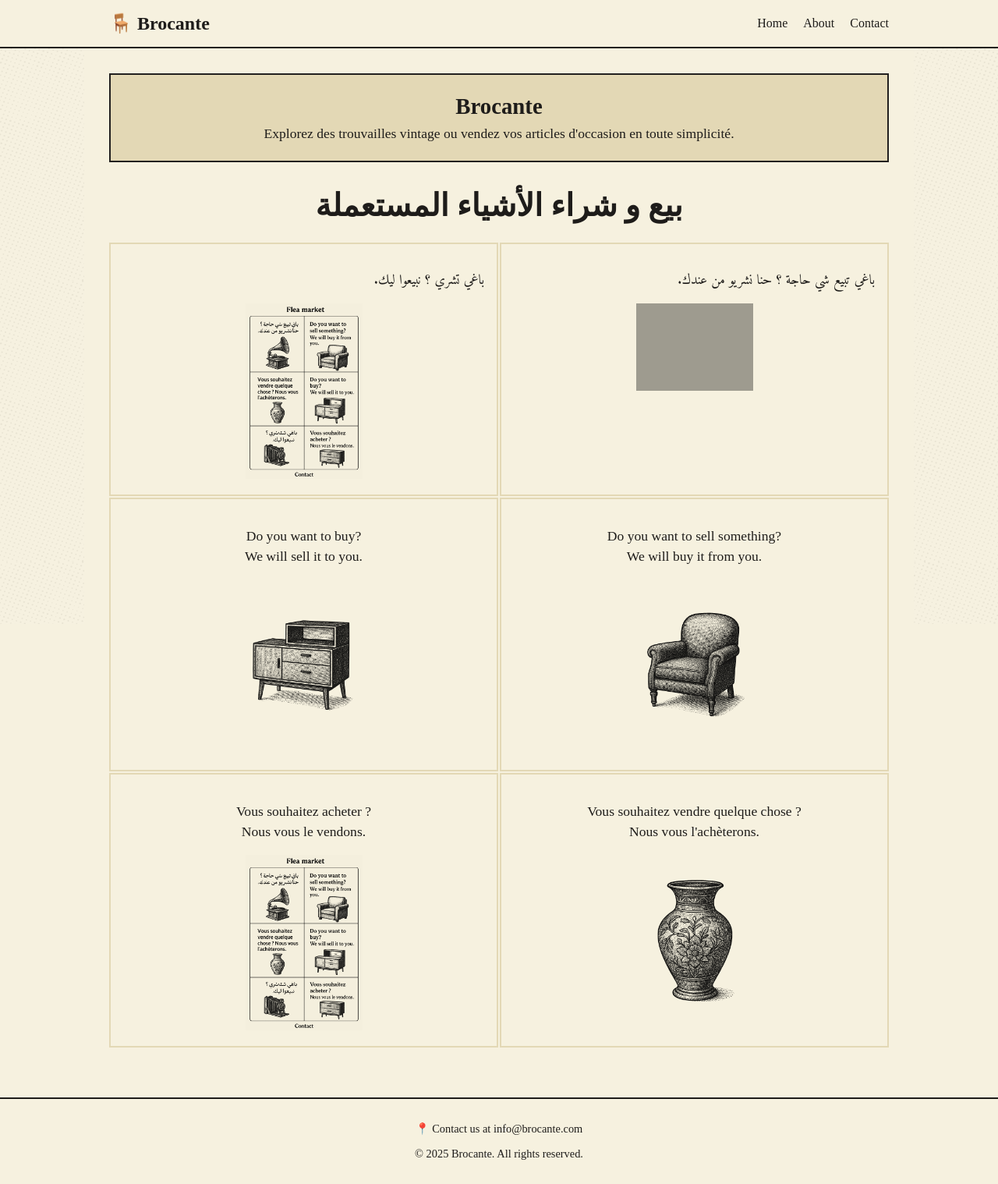
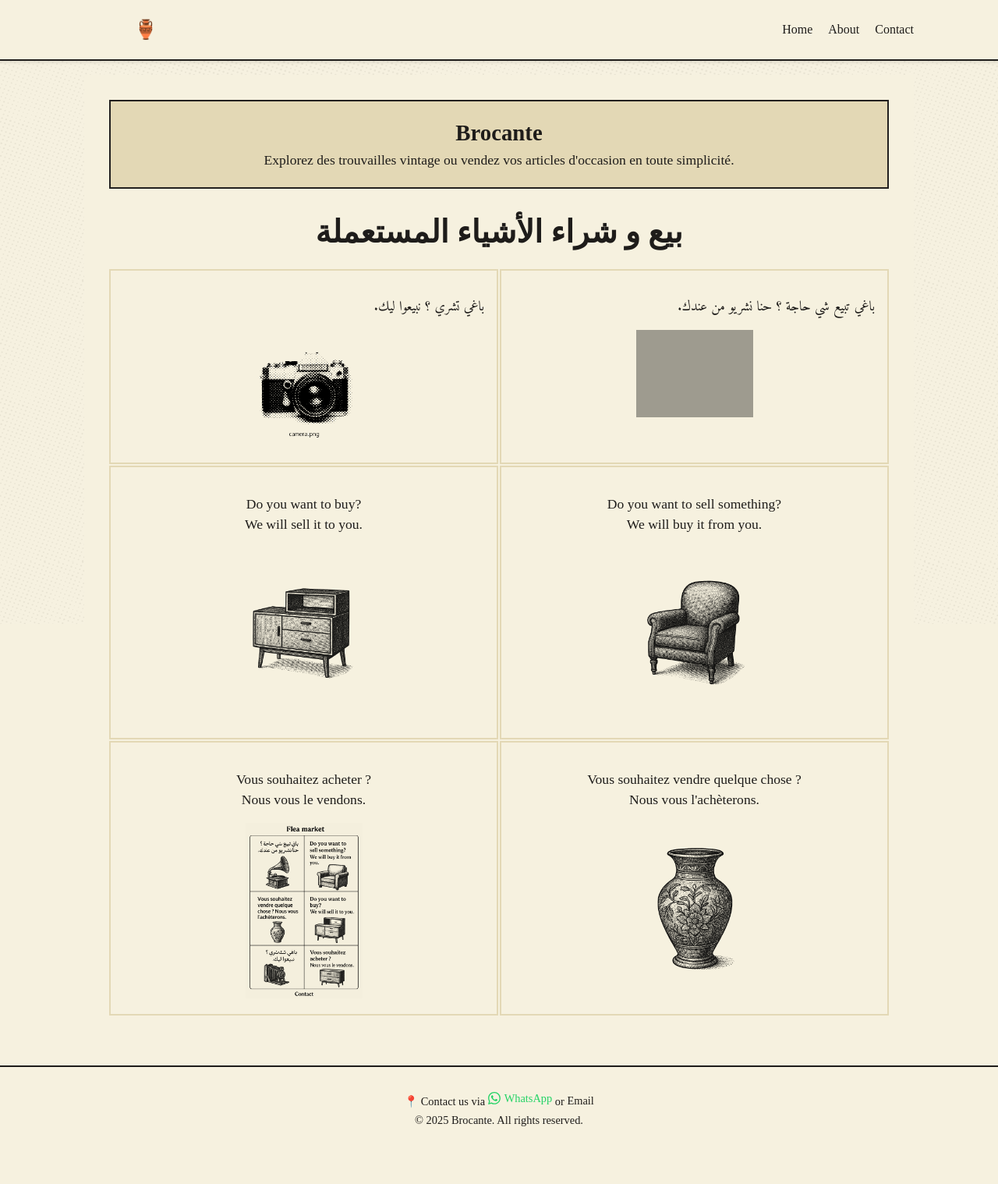
Before and after one commit to biko2020/brocante, a PHP site: page / in a window 1280 px wide. Shown: the whole page at 78% size. After the commit the page ends 1444 px from the top, so only its background shows below. Run offline with PHP 8.4, Linux system fonts and the light colour scheme; some web fonts are replaced; grey boxes are pictures that could not be loaded.

Commit message:
styling homepage

```diff
--- a/public/css/styles.css
+++ b/public/css/styles.css
@@ -38,7 +38,20 @@ h6 {
 .site-header {
   background-color: #f6f1df;
   border-bottom: 2px solid #1e1c1a;
-  padding: 1rem 2rem;
+  padding: 1.5rem 2rem;
+  position: fixed;
+  top: 0;
+  width: 100%;
+  z-index: 1000;
+  box-shadow: 0 2px 4px rgba(0,0,0,0.1);
+  transition: all 0.3s ease;
+}
+
+.site-header.scrolled {
+  background-color: rgba(246, 241, 223, 0);
+  border-bottom-color: transparent;
+  box-shadow: none;
+  backdrop-filter: blur(5px);
 }
 
 .header-content {
@@ -66,9 +79,8 @@ nav a:hover {
 
 .container {
   max-width: 1000px;
-  margin: auto;
+  margin: 6rem auto 2rem;
   padding: 2rem;
-  /* border: 2px solid #1e1c1a; */
   background-color: #f6f1df;
 }
 
@@ -109,6 +121,8 @@ h1 {
   border: 2px solid #e3d8b5;
   padding: 1rem;
   text-align: center;
+  cursor: pointer;
+
 }
 
 .cell p {
@@ -123,15 +137,43 @@ h1 {
   filter: contrast(120%) grayscale(100%);
   background-color: transparent !important;
   mix-blend-mode: multiply;
+  transition: filter 0.3s ease;
+}
+
+.cell img:hover {
+  filter: contrast(120%) grayscale(0%);
 }
 
 .site-footer {
   background-color: #f6f1df;
   border-top: 2px solid #1e1c1a;
   text-align: center;
-  padding: 1rem;
-  margin-top: 2rem;
+  padding: 2rem 1rem;
   font-size: 0.9rem;
+}
+
+.footer-content {
+  max-width: 1000px;
+  margin: 0 auto;
+  display: flex;
+  flex-direction: column;
+  gap: 0.5rem;
+}
+
+.footer-content p {
+  margin: 0;
+}
+
+.site-footer a {
+  color: #1e1c1a;
+  text-decoration: none;
+  border-bottom: 1px solid transparent;
+  transition: border-color 0.2s ease;
+}
+
+.site-footer a:hover {
+  text-decoration: none;
+  border-bottom-color: #1e1c1a;
 }
 
 .site-footer a {
@@ -142,3 +184,13 @@ h1 {
 .site-footer a:hover {
   text-decoration: underline;
 }
+
+.whatsapp-link {
+  color: #25D366 !important;
+  display: inline-flex;
+  align-items: center;
+}
+
+.whatsapp-link svg {
+  margin-right: 6px;
+}
--- a/public/index.html
+++ b/public/index.html
@@ -4,7 +4,7 @@
 <head>
   <meta charset="UTF-8" />
   <meta name="viewport" content="width=device-width, initial-scale=1.0" />
-  <title>Flea market</title>
+  <title>Brocante</title>
   <link rel="stylesheet" href="css/styles.css" />
 </head>
 
@@ -12,7 +12,7 @@
 <div class="background-overlay"></div>
   <header class="site-header">
     <div class="header-content">
-      <div class="logo">🪑 Brocante</div>
+      <div class="logo">🏺</div>
       <nav>
         <a href="/">Home</a>
         <a href="/about">About</a>
@@ -63,10 +63,19 @@
 
   <footer class="site-footer">
     <div class="footer-content">
-      <p>📍 Contact us at <a href="mailto:info@brocante.com">info@brocante.com</a></p>
+      <p>📍 Contact us via
+        <a href="https://wa.me/212612345678" class="whatsapp-link">
+          <svg xmlns="http://www.w3.org/2000/svg" width="16" height="16" fill="currentColor" class="bi bi-whatsapp" viewBox="0 0 16 16" style="margin-right:5px;">
+            <path d="M13.601 2.326A7.854 7.854 0 0 0 7.994 0C3.627 0 .068 3.558.064 7.926c0 1.399.366 2.76 1.057 3.965L0 16l4.204-1.102a7.84 7.84 0 0 0 3.79.965h.004c4.368 0 7.926-3.558 7.93-7.93A7.898 7.898 0 0 0 13.6 2.326M7.994 14.521a6.573 6.573 0 0 1-3.356-.92l-.24-.144-2.494.654.666-2.433-.156-.251a6.56 6.56 0 0 1-1.007-3.505c0-3.626 2.957-6.584 6.591-6.584a6.56 6.56 0 0 1 4.66 1.931 6.557 6.557 0 0 1 1.928 4.66c-.004 3.639-2.961 6.592-6.592 6.592m3.615-4.934c-.197-.099-1.17-.578-1.353-.646-.182-.065-.315-.099-.445.099-.133.197-.513.646-.627.775-.114.133-.232.148-.43.05-.197-.1-.836-.308-1.592-.985-.59-.525-.985-1.175-1.103-1.372-.114-.198-.011-.304.088-.403.087-.088.197-.232.296-.346.1-.114.133-.198.198-.33.065-.134.034-.248-.015-.347-.05-.099-.445-1.076-.612-1.47-.16-.389-.323-.335-.445-.34-.114-.007-.247-.007-.38-.007a.729.729 0 0 0-.529.247c-.182.198-.691.677-.691 1.654 0 .977.71 1.916.81 2.049.098.133 1.394 2.132 3.383 2.992.479.205.852.328 1.145.418.479.133.913.114 1.256.083.384-.034 1.171-.48 1.338-.943.164-.464.164-.86.114-.943-.05-.084-.182-.133-.38-.232"/>
+          </svg>
+          WhatsApp
+        </a>
+        or <a href="mailto:info@brocante.com">Email</a>
+      </p>
       <p>© 2025 Brocante. All rights reserved.</p>
     </div>
   </footer>
+  <script src="js/scripts.js"></script>
 </body>
 
 </html>
--- /dev/null
+++ b/public/js/scripts.js
@@ -0,0 +1,8 @@
+document.addEventListener('DOMContentLoaded', function() {
+    const header = document.querySelector('.site-header');
+
+    window.addEventListener('scroll', () => {
+        const isScrolled = window.scrollY > 50;
+        header.classList.toggle('scrolled', isScrolled);
+    });
+});
```
Also changed, not shown: public/dashboard.html (deleted, +0 -29 lines), public/images/camera.png, public/js/app.js (deleted).
